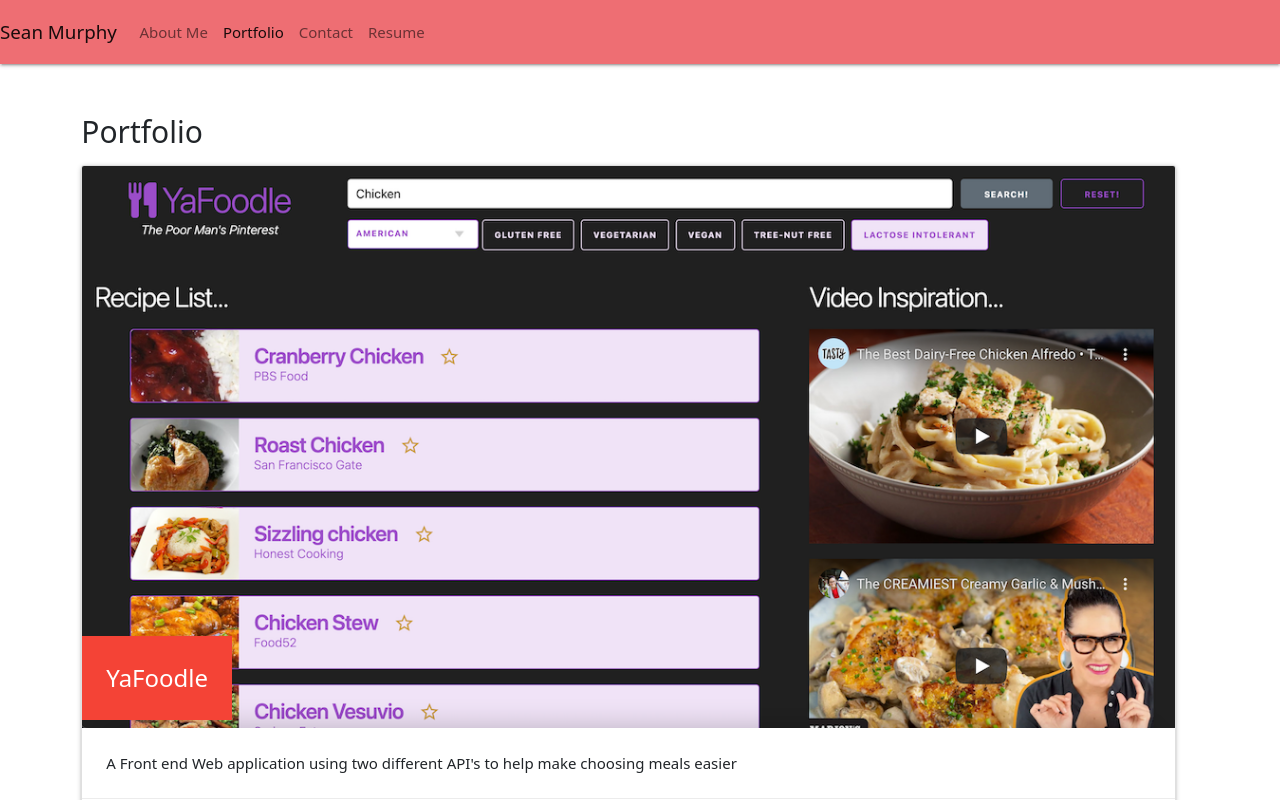
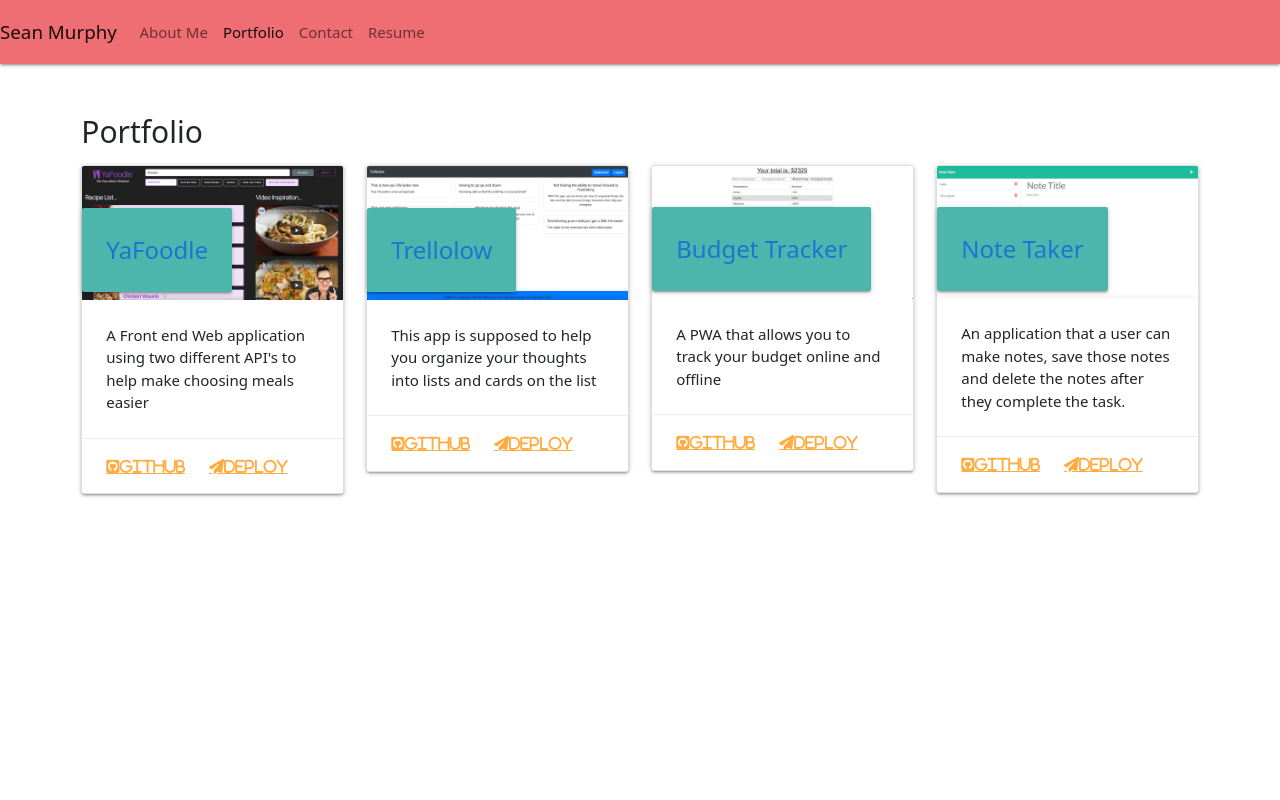
Before and after one commit to smurphy7326/good-react-portfolio, a React (Create React App) app: page / in a window 1280 px wide. Both pictures are taken after a click on the button "Portfolio". Shown: the top 800 px of the page. Built offline with nearby package versions, Linux system fonts and the light colour scheme.

Commit message:
got the links to work in portfolio

```diff
--- a/src/components/Project/index.js
+++ b/src/components/Project/index.js
@@ -5,24 +5,21 @@ import React from 'react';
 
 const Project = (props) => {
     return (
-    <div class="row">
     <div class="col s12 m7">
       <div class="card">
         <div class="card-image">
-        <img className="activator responsive-img" alt={props.name} src={require(`../../assets/images/${props.image}`).default}/>
-          <span className="card-title text-color red">{props.name}</span>
+        <img className="project" alt={props.name} src={require(`../../assets/images/${props.image}`).default}/>
+          <span className="card-title blue-text text-darken-2 card-panel teal lighten-2">{props.name}</span>
         </div>
         <div class="card-content">
           <p>{props.description}</p>
         </div>
         <div class="card-action">
-            <a href={props.github} target="_blank" rel="noreferrer"></a>
-
-            <a className="deploy" href={props.deploy} target="_blank" rel="noreferrer"></a>
+            <a target="_blank" rel="noreferrer" href={props.github} i class="fab fa-github-square">Github</a>
+            <a target="_blank" rel="noreferrer" href={props.deploy} i class="fas fa-paper-plane">Deploy</a>
         </div>
       </div>
     </div>
-  </div>
     )
 }
 
```
